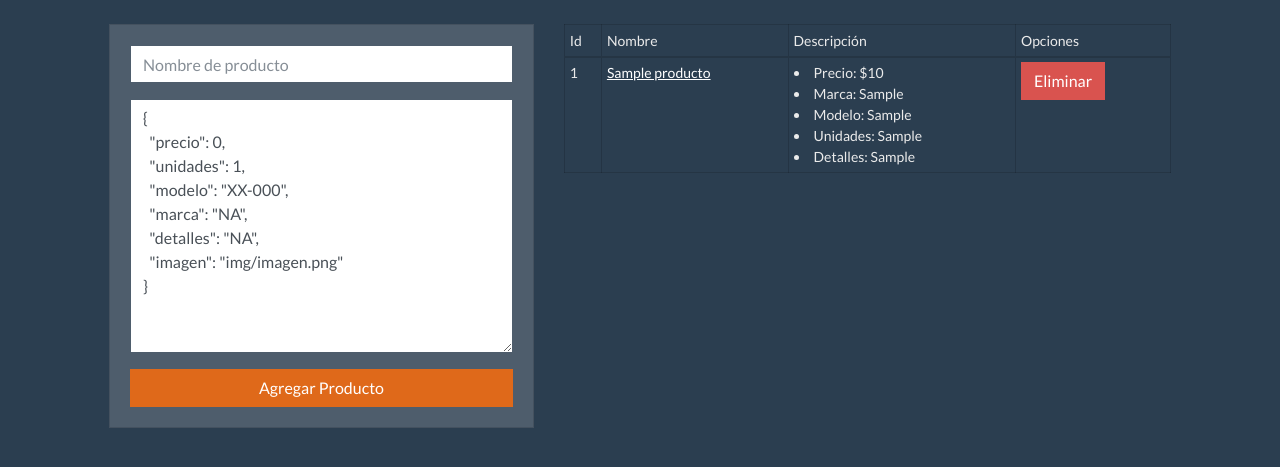
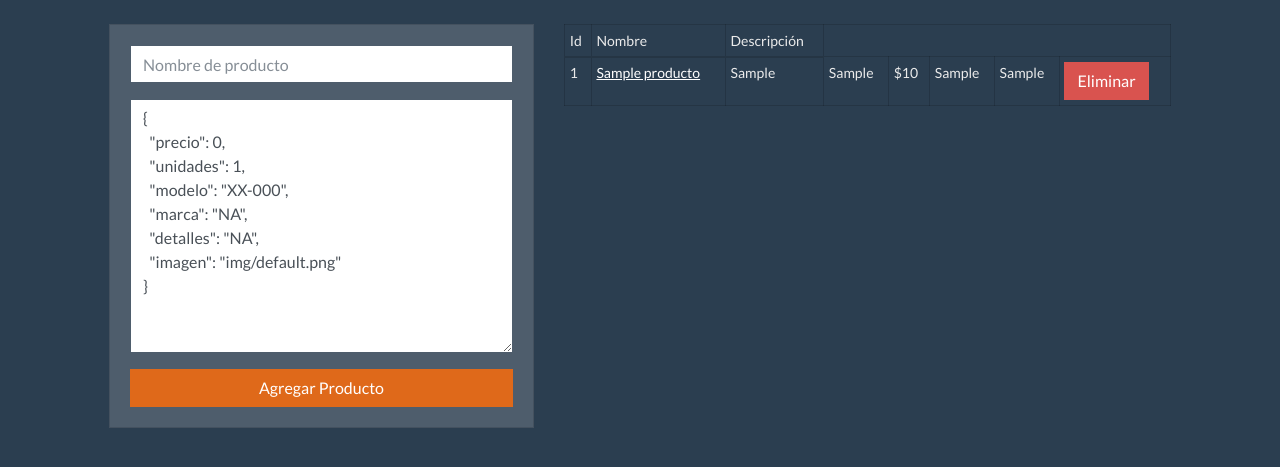
Before and after one commit to NeoFG/tecweb, a PHP site: page / in a window 1280 px wide. Shown: the part 48-515 px from the top of the page. Run offline with PHP 8.4, Linux system fonts and the light colour scheme; tables that the repository leaves empty or names only in its code hold one stand-in row (values such as "Sample post").

Commit message:
Practica 9 Terminada Interfaz amigable.

```diff
--- a/practicas/p09/p09_con_jquery/product_app/app.js
+++ b/practicas/p09/p09_con_jquery/product_app/app.js
@@ -1,12 +1,11 @@
 // JSON BASE A MOSTRAR EN FORMULARIO
-
 var baseJSON = {
     "precio": 0.0,
     "unidades": 1,
     "modelo": "XX-000",
     "marca": "NA",
     "detalles": "NA",
-    "imagen": "img/imagen.png"
+    "imagen": "img/default.png"
 };
 
 function init() {
@@ -19,53 +18,23 @@ function init() {
 }
 
 $(document).ready(function () {
-    $('#product-result').hide();//Ocultar el product-result con jquery
-    listarProductos();//Cargar todos los productos existentes
     let edit = false;
-    //Funcion para listar los productos existentes
-    function listarProductos() {
-        $.ajax({
-            url: './backend/product-list.php',
-            type: 'GET',
-            success: function (response) {
-                let productos = JSON.parse(response);
-                let template = '';
-                productos.forEach(producto => {
-                    template += `
-                <tr productId="${producto.id}">
-                    <td>${producto.id}</td>
-                    <td><a href="#" class="product-item">${producto.nombre}</a></td>
-                    <td>
-                    <li>Precio: $${producto.precio}</li>
-                    <li>Marca: ${producto.marca}</li>
-                    <li>Modelo: ${producto.modelo}</li>
-                    <li>Unidades: ${producto.unidades}</li>
-                    <li>Detalles: ${producto.detalles}</li>
-                    </td>
-                    <td>
-                    <button class="product-delete btn btn-danger">Eliminar</button>
-                    </td>
-                </tr>
-                `
-                });
-                $('#products').html(template);
-            }
-        });
-    }
+    console.log('jQuery is working');
+    $('#product-result').hide();
+    fetchProducts();
 
-    //Funcion para buscar productos con jquery
     $('#search').keyup(function (e) {
         if ($('#search').val()) {
             let search = $('#search').val();
 
             $.ajax({
-                url: './backend/product-search.php',
+                url: 'backend/product-search.php',
                 type: 'GET',
                 data: { search },
                 success: function (response) {
                     let productos = JSON.parse(response);
                     let template = '';
-                    let template_table = '';
+                    let template_bus = '';
 
                     productos.forEach(producto => {
                         template += `<li>
@@ -77,101 +46,160 @@ $(document).ready(function () {
                     $('#product-result').show();
 
                     productos.forEach(producto => {
-                        template_table += `
+                        template_bus += `
                             <tr productId="${producto.id}">
                                 <td>${producto.id}</td>
-                                <td><a href="#" class="product-item">${producto.nombre}</a></td>
                                 <td>
-                                    <li>Precio: $${producto.precio}</li>
-                                    <li>Marca: ${producto.marca}</li>
-                                    <li>Modelo: ${producto.modelo}</li>
-                                    <li>Unidades: ${producto.unidades}</li>
-                                    <li>Detalles: ${producto.detalles}</li>
+                                <a href="#" class="product-item">${producto.nombre}</a>
                                 </td>
+                                <td>${producto.marca}</td>
+                                <td>${producto.modelo}</td>
+                                <td>$${producto.precio}</td>
+                                <td>${producto.detalles}</td>
+                                <td>${producto.unidades}</td>
                                 <td>
-                                <button class="product-delete btn btn-danger">Eliminar</button>
+                                    <button class="product-delete btn btn-danger">
+                                        Eliminar
+                                    </button>
                                 </td>
                             </tr>
                         `
                     });
-                    $('#products').html(template_table);
+                    $('#products').html(template_bus);
                 }
             });
         }
     });
 
-    //Funcion para agregar productos
     $('#product-form').submit(function (e) {
-        // e.preventDefault();
-        let description = $('#description').val();
-        let datos = JSON.parse(description);//convertirla en un objeto JavaScript.
-        datos.nombre = $('#name').val();
-        datos.id = $('#productId').val();
+        e.preventDefault(); // Evita que el formulario se envíe automáticamente
+        // Obtener valores de los campos del formulario
+        let nombre = $('#name').val();
+        let descripcion = $('#description').val();
+        let product_Id = $('#product_Id').val();
+        // Parsear la descripción en un objeto
+        let datos = JSON.parse(descripcion);
 
-        const postDatos = {
-            nombre: datos.nombre,
-            precio: datos.precio,
-            unidades: datos.unidades,
-            modelo: datos.modelo,
-            marca: datos.marca,
-            detalles: datos.detalles,
-            imagen: datos.imagen,
-            id: datos.id
-        };
-        let errors = validateForm(datos);
-        console.log(postDatos);
-        if (errors.length > 0) {
-            displayErrors(errors);
-        } else {
-            // Ocultar los errores antes de la solicitud
-            $('#mensaje').empty(); // Eliminar los mensajes de error
-            console.log(postDatos);
-            let url = edit === false ? './backend/product-add.php' : './backend/product-edit.php';
-            productoJsonString = JSON.stringify(postDatos, null, 2);
-            console.log(productoJsonString);
-            $.post(url, productoJsonString, function (response) {
-                console.log(response);
-                let respons = JSON.parse(response);
-                let template_bar = `
-                                <li>status: ${respons.status}</li>
-                                <li>message: ${respons.message}</li>
-                            `;
-                let mensaje = respons.message;
-                alert(mensaje);
-                $('#container').html(template_bar);
-                $('#product-result').show();
-                listarProductos();
-            });
-            e.preventDefault();
+        // Validación del producto con las condiciones que proporcionaste
+        var val = 0;
+        if (nombre === '' || nombre.length > 100) {
+            val = 1;
+            alert('Escriba el nombre con el formato correcto');
+        }
+        if (datos.marca === '') {
+            val = 1;
+            alert('Escriba la marca del producto');
+        }
+        if (datos.precio < 99.99) {
+            val = 1;
+            alert('El precio debe ser mayor a $99.99');
+        }
+        if (datos.unidades < 0) {
+            val = 1;
+            alert('Número inválido de unidades');
+        }
+        if (datos.modelo === '' || datos.modelo.length > 25) {
+            val = 1;
+            alert('Escriba el modelo del producto');
+        }
+        if (datos.detalles.length > 250) {
+            val = 1;
+            alert('El tamaño del atributo detalles ha superado el límite');
+        }
+        if (datos.imagen === '') {
+            datos.imagen = 'img/ejemplo.png';
         }
 
+        if (val !== 0) {
+            // Si alguna validación falla, no se envía el formulario
+            return;
+        }
+
+        const postData = {
+            nombre: $('#name').val(),
+            precio: datos["precio"],
+            unidades: datos["unidades"],
+            modelo: datos["modelo"],
+            marca: datos["marca"],
+            detalles: datos["detalles"],
+            imagen: datos["imagen"],
+            id: $('#product_Id').val()
+        };
+
+        console.log(postData);
+
+        let url = edit === false ? 'backend/product-add.php' : 'backend/product-edit.php';
+
+        productoJsonString = JSON.stringify(postData, null, 2);
+        console.log(productoJsonString);
+
+        $.post(url, productoJsonString, function (response) {
+            console.log(response);
+            let res = JSON.parse(response);
+            fetchProducts();
+            //$('#product-form').trigger('reset');
+            let mensaje = res.message;
+            alert(mensaje);
+        });
 
     });
 
-    //Funcion para eliminar producto
+    function fetchProducts() {
+        $.ajax({
+            url: 'backend/product-list.php',
+            type: 'GET',
+            success: function (response) {
+                let productos = JSON.parse(response);
+                let template = '';
+
+                productos.forEach(producto => {
+                    template += `
+                        <tr productId="${producto.id}">
+                            <td>${producto.id}</td>
+                            <td>
+                                <a href="#" class="product-item">${producto.nombre}</a>
+                            </td>
+                            <td>${producto.marca}</td>
+                            <td>${producto.modelo}</td>
+                            <td>$${producto.precio}</td>
+                            <td>${producto.detalles}</td>
+                            <td>${producto.unidades}</td>
+                            <td>
+                                <button class="product-delete btn btn-danger">
+                                    Eliminar
+                                </button>
+                            </td>
+                        </tr>
+                    `
+                });
+                $('#products').html(template);
+            }
+        });
+    }
+
     $(document).on('click', '.product-delete', function () {
         if (confirm('¿Quieres eliminar el producto?')) {
             const element = $(this)[0].parentElement.parentElement;
             const id = $(element).attr('productId');
-            $.post('./backend/product-delete.php', { id }, function (response) {
+            $.post('backend/product-delete.php', { id }, function (response) {
                 let respuesta = JSON.parse(response);
-                //console.log(respuesta);
-                listarProductos();
+                console.log(respuesta);
+                fetchProducts();
                 let mensaje = respuesta.message;
                 alert(mensaje);
             });
         }
     });
-    //Funcion para editar un producto
+
     $(document).on('click', '.product-item', function () {
         let element = $(this)[0].parentElement.parentElement;
         let id = $(element).attr('productId');
-        console.log(id);
+        //console.log(id);
         $.post('backend/product-single.php', { id }, function (response) {
             const producto = JSON.parse(response);
             console.log(response);
             $('#name').val(producto.nombre);
-            $('#productId').val(producto.id);
+            $('#product_Id').val(producto.id);
 
             var atributosobj = {
                 "precio": producto.precio,
@@ -187,47 +215,4 @@ $(document).ready(function () {
             edit = true;
         })
     });
-
-    //Funcion para validar las entradas del formulario
-    function validateForm(datos) {
-        const errors = [];
-        const regex = /^[0-9]+(\.[0-9]+)?$/;
-
-        //a. El nombre debe ser requerido y tener 100 caracteres o menos.
-        if (!datos.nombre || datos.nombre.trim().length === 0 || datos.nombre.length > 100) {
-            errors.push("Nombre vacío o excede los 100 caracteres.");
-        }
-        // b. La marca debe ser requerida y seleccionarse de una lista de opciones.
-        if (!datos.marca) {
-            errors.push("No has proporcionado ninguna marca.");
-        }
-        //c. El modelo debe ser requerido, texto alfanumérico y tener 25 caracteres o menos.
-        if (!datos.modelo || !/^[a-zA-Z0-9\s]*$/.test(datos.modelo) || datos.modelo.length > 25) {
-            errors.push("Modelo vacío, no es texto alfanumérico o excede los 25 caracteres.");
-        }
-        //d. El precio debe ser requerido y debe ser mayor a 99.99
-        if (!datos.precio || !regex.test(datos.precio) || datos.precio < 99.99) {
-            errors.push("Precio no válido, debe ser mayor a 99.99");
-        }
-        //e. Los detalles deben ser opcionales y, de usarse, deben tener 250 caracteres o menos.
-        if (datos.detalles.length > 250) {
-            errors.push("Los detalles exceden los 250 caracteres.");
-        }
-        //f. Las unidades deben ser requeridas y el número registrado debe ser mayor o igual a 0.
-        if (!datos.unidades || parseInt(datos.unidades) < 0 || !Number.isInteger(parseInt(datos.unidades))) {
-            errors.push("Unidades no válidas.");
-        }
-        /*g. La ruta de la imagen debe ser opcional, pero en caso de no registrarse se debe usar la
-        ruta de una imagen por defecto (ver ejemplo):*/
-        if (!datos.imagen) {
-            errors.imagen.value = "img/imagen.png";
-        }
-        return errors;
-    }
-
-    //Funcion para mostrar los errores del formulario
-    function displayErrors(errors) {
-        $('#mensaje').html("<b>Errores en el formulario:</b><br>" + errors.join("<br>")).show();
-    }
-
 });
--- a/practicas/p09/p09_con_jquery/product_app/backend/product-edit.php
+++ b/practicas/p09/p09_con_jquery/product_app/backend/product-edit.php
@@ -1,4 +1,5 @@
 <?php
+
 include_once __DIR__ . '/database.php';
 $producto = file_get_contents('php://input');
 $data = array(
@@ -38,6 +39,3 @@
     // SE HACE LA CONVERSIÓN DE ARRAY A JSON
     echo json_encode($data, JSON_PRETTY_PRINT);
 }
-
-
-?>
--- a/practicas/p09/p09_con_jquery/product_app/backend/product-list.php
+++ b/practicas/p09/p09_con_jquery/product_app/backend/product-list.php
@@ -13,7 +13,7 @@
             // SE CODIFICAN A UTF-8 LOS DATOS Y SE MAPEAN AL ARREGLO DE RESPUESTA
             foreach($rows as $num => $row) {
                 foreach($row as $key => $value) {
-                    $data[$num][$key] = utf8_encode($value);
+                    $data[$num][$key] = ($value);
                 }
             }
         }
--- a/practicas/p09/p09_con_jquery/product_app/backend/product-search.php
+++ b/practicas/p09/p09_con_jquery/product_app/backend/product-search.php
@@ -16,7 +16,7 @@
                 // SE CODIFICAN A UTF-8 LOS DATOS Y SE MAPEAN AL ARREGLO DE RESPUESTA
                 foreach($rows as $num => $row) {
                     foreach($row as $key => $value) {
-                        $data[$num][$key] = utf8_encode($value);
+                        $data[$num][$key] = ($value);
                     }
                 }
             }
--- a/practicas/p09/p09_con_jquery/product_app/backend/product-single.php
+++ b/practicas/p09/p09_con_jquery/product_app/backend/product-single.php
@@ -25,5 +25,3 @@
     $jsonstring = json_encode($json[0]);
     echo $jsonstring;
 }
-
-?>
--- a/practicas/p09/p09_con_jquery/product_app/index.html
+++ b/practicas/p09/p09_con_jquery/product_app/index.html
@@ -1,5 +1,5 @@
 <!DOCTYPE html>
-<html lang="en">
+<html lang="es">
 
 <head>
   <meta charset="UTF-8">
@@ -42,11 +42,10 @@
                 <textarea class="form-control" id="description" cols="30" rows="10"
                   placeholder="JSON de producto"></textarea>
               </div>
-              <input type="hidden" id="productId">
+              <input type="hidden" id="product_Id">
               <button class="btn btn-primary btn-block text-center" type="submit">
                 Agregar Producto
               </button>
-              <div id="mensaje"></div>
             </form>
           </div>
         </div>
@@ -54,7 +53,7 @@
 
       <!-- TABLA  -->
       <div class="col-md-7">
-        <div class="card my-4" id="product-result">
+        <div class="card my-4 d-none" id="product-result">
           <div class="card-body">
             <!-- RESULTADO -->
             <ul id="container"></ul>
@@ -67,7 +66,6 @@
               <td>Id</td>
               <td>Nombre</td>
               <td>Descripción</td>
-              <td>Opciones</td>
             </tr>
           </thead>
           <tbody id="products"></tbody>
@@ -76,10 +74,8 @@
     </div>
   </div>
 
-  <!--referencia Web a JQuery-->
   <script src="https://code.jquery.com/jquery-3.3.1.min.js"
     integrity="sha256-FgpCb/KJQlLNfOu91ta32o/NMZxltwRo8QtmkMRdAu8=" crossorigin="anonymous"></script>
-
   <!-- Lógica del Frontend -->
   <script src="app.js"></script>
 </body>
```
Also changed, not shown: practicas/p09/p09_con_jquery/product_app/backend/product-add.php (+3 -4 lines), practicas/p09/p09_con_jquery/product_app/backend/product-delete.php (line endings or trailing spaces). Lines whose indentation alone changed are shown as unchanged.
